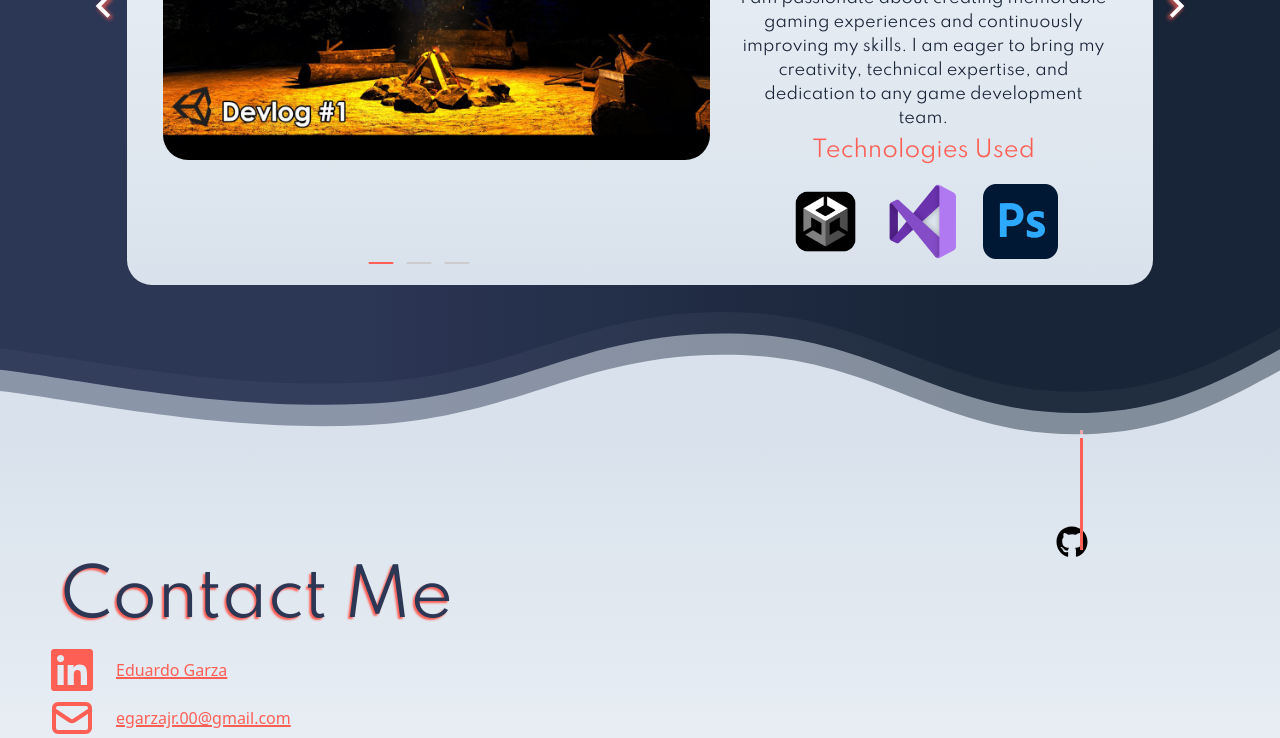
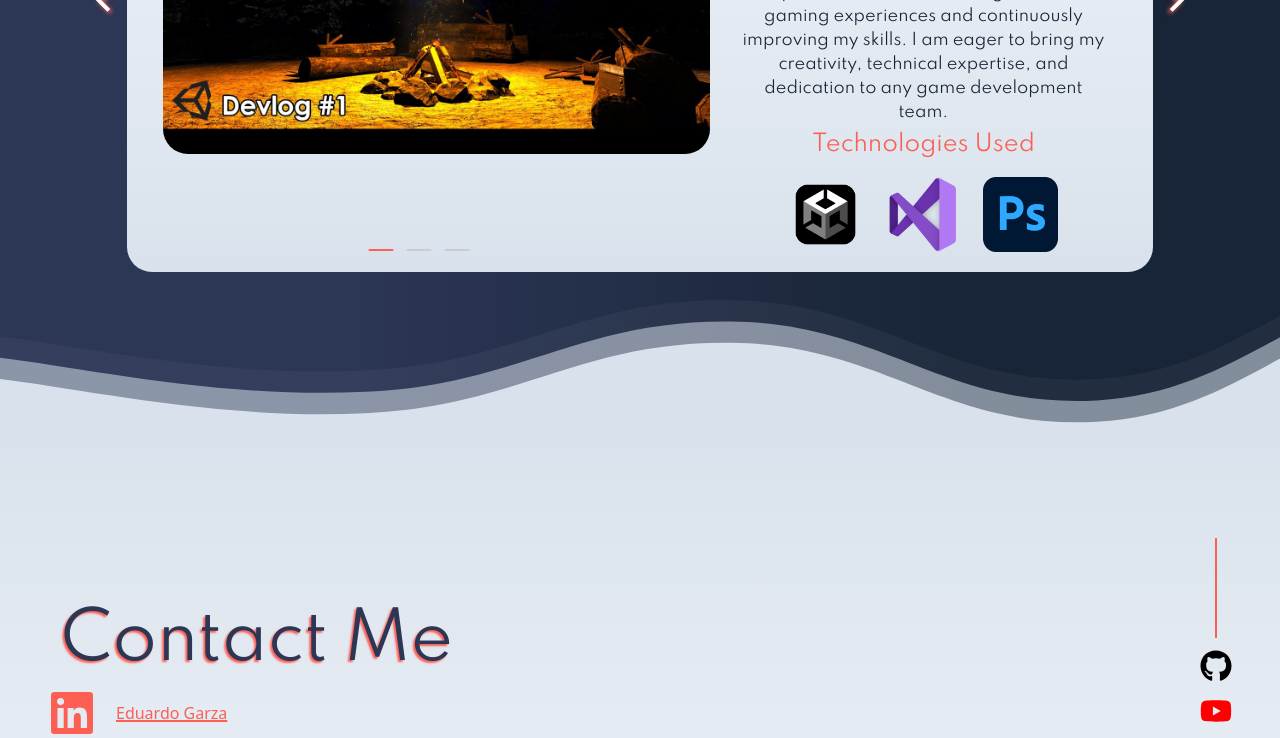
Before and after one commit to Garza-Dev/garzadev-portfolio, a Next.js app: page / in a window 1280 px wide. Shown: the part 2000-2738 px from the top of the page. Built offline with nearby package versions, Linux system fonts and the light colour scheme.

Commit message:
worked on navbar

```diff
--- a/src/app/globals.css
+++ b/src/app/globals.css
@@ -1,6 +1,10 @@
 @tailwind base;
 @tailwind components;
 @tailwind utilities;
+
+html {
+    scroll-behavior: smooth;
+}
 
 @font-face {
     font-family: 'SpartanRegular';
--- a/src/app/page.tsx
+++ b/src/app/page.tsx
@@ -1,30 +1,25 @@
+import Navbar from "@/components/Navbar/Navbar";
 import Hero from "@/components/Hero/Hero";
 import AboutMe from "@/components/About Me/AboutMe";
-import { useEffect } from "react";
-import Navbar from "@/components/Navbar/Navbar";
 import Projects from "@/components/Projects/Projects";
 import ContactMe from "@/components/Contact Me/Contact";
 import Footer from "@/components/Footer/Footer";
 
 export default function Home() {
-  // useEffect(() => {
-  //   document.querySelectorAll('a[href^="#"]').forEach(anchor => {
-  //     anchor.addEventListener('click', function (e) {
-  //       e.preventDefault();
-  //       document.querySelector((this as HTMLAnchorElement).getAttribute('href')!)!.scrollIntoView({
-  //         behavior: 'smooth'
-  //       });
-  //     });
-  //   });
-  // }, []);
 
   return (
     <>
       <Navbar />
       <Hero />
-      <AboutMe />
-      <Projects />
-      <ContactMe />
+      <section id='aboutMe'>
+        <AboutMe />
+      </section>
+      <section id='projects'>
+        <Projects />
+      </section>
+      <section id='contactMe'>
+        <ContactMe />
+      </section>
       <Footer />
     </>
   );
--- a/src/components/Contact Me/Contact.module.css
+++ b/src/components/Contact Me/Contact.module.css
@@ -37,23 +37,10 @@
 }
 
 .iconContainer {
-    position: absolute;
-    right: 15%;
-    height: 30vh;
+    display: flex;
+    flex-direction: column;
+    grid-gap: 0.8rem;
+    padding-top: 0.8rem;
+    padding-bottom: 0.8rem;
+    position: relative;
 }
-
-.verticalIconBarTop {
-    border-left: 3px solid #FE5F55;
-    height: 15vh;
-    position: absolute;
-    right: 15%;
-    bottom: 90%;
-}
-
-.verticalIconBarBottom {
-    border-left: 3px solid #FE5F55;
-    height: 15vh;
-    position: absolute;
-    right: 15%;
-    top: 90%;
-}
--- a/src/components/Contact Me/Contact.tsx
+++ b/src/components/Contact Me/Contact.tsx
@@ -2,7 +2,16 @@ import styles from './Contact.module.css';
 import { FaLinkedin } from "react-icons/fa";
 import { HiOutlineMail } from "react-icons/hi";
 import { FaGithub } from "react-icons/fa";
+import { FaYoutube } from "react-icons/fa";
 import Waves from '../Waves/Waves';
+
+const VerticalLine: React.FC = () => {
+    return (
+        <svg height="100" width="2" style={{ margin: '0 auto', display: 'block' }}>
+            <line x1="1" y1="0" x2="1" y2="100" style={{ stroke: '#FE5F55', strokeWidth: '2' }} />
+        </svg>
+    );
+}
 
 const ContactMe: React.FC = () => {
     return (
@@ -29,10 +38,17 @@ const ContactMe: React.FC = () => {
                         </div>
                     </div>
                 </div>
-                <div className={styles.iconContainer}>
-                    <div className={styles.verticalIconBarTop}></div>
-                    <FaGithub fontSize={32}/>
-                    <div className={styles.verticalIconBarBottom}></div>
+                <div data-aos="fade-left" className='flex flex-col'>
+                    <VerticalLine />
+                    <div className={styles.iconContainer}>
+                        <a href='https://github.com/Garza-Dev' target="_blank" rel="noopener noreferrer">
+                            <FaGithub fontSize={32} color='black' />
+                        </a>
+                        <a href='https://www.youtube.com/@TheCaptlesPRO' target="_blank" rel="noopener noreferrer">
+                        <FaYoutube fontSize={32} color='#FF0000' />
+                        </a>
+                    </div>
+                    <VerticalLine />
                 </div>
             </div>
 
--- a/src/components/Navbar/Navbar.tsx
+++ b/src/components/Navbar/Navbar.tsx
@@ -10,13 +10,13 @@ const Navbar: React.FC = () => {
             <nav className='flex justify-end px-8'>
                 <ul className='flex space-x-15'>
                     <li>
-                        <Link href="/about" className={styles.navTxt}><span>About Me</span></Link>
+                        <Link href="#aboutMe" className={styles.navTxt}><span>About Me</span></Link>
                     </li>
                     <li>
-                        <Link href="/projects" className={styles.navTxt}><span>Projects</span></Link>
+                        <Link href="#projects" className={styles.navTxt}><span>Projects</span></Link>
                     </li>
                     <li>
-                        <Link href="/contact" className={styles.navTxt}><span>Contact</span></Link>
+                        <Link href="#contactMe" className={styles.navTxt}><span>Contact</span></Link>
                     </li>
                     <li>
                         <Link href="/resume" className={styles.navTxt}><span>Resume</span></Link>
--- a/src/components/Projects/Maggie Garza/ProjectCard.tsx
+++ b/src/components/Projects/Maggie Garza/ProjectCard.tsx
@@ -29,7 +29,7 @@ const ProjectCard_MaggieGarza: React.FC = () => {
     }, []);
 
     return (
-        <div className={styles.card}>
+        <div className={`${styles.card} h-128`}>
             <img src={images[currentImageIndex]} alt={`MaggieGarza-${currentImageIndex}`} width="55%" height="auto" className={`mx-5 ${styles.projectImage}`}
                 style={fade ? { opacity: '1', transition: 'opacity 1s ease-in' } :
                     { opacity: '0', transition: 'opacity 1s ease-out' }}
--- a/src/components/Projects/ProjectCard.module.css
+++ b/src/components/Projects/ProjectCard.module.css
@@ -6,7 +6,6 @@
     flex-direction: row;
     border-radius: 25px;
     background: linear-gradient(180deg, #f0f4f8 0%, #d9e2ec 100%);
-    height: min-content;
     padding: 1rem;
 }
 
--- a/src/components/Projects/Scrap Management System/ProjectCard.tsx
+++ b/src/components/Projects/Scrap Management System/ProjectCard.tsx
@@ -29,7 +29,7 @@ const ProjectCard_SMS: React.FC = () => {
     }, []);
 
     return (
-        <div className={styles.card}>
+        <div className={`${styles.card} h-128`}>
             <img src={images[currentImageIndex]} alt={`SMS-${currentImageIndex}`} width="55%" height="auto" className={`mx-5 ${styles.projectImage}`}
                 style={fade ? { opacity: '1', transition: 'opacity 1s ease-in' } :
                     { opacity: '0', transition: 'opacity 1s ease-out' }}
--- a/src/components/Projects/The Bound/ProjectCard.tsx
+++ b/src/components/Projects/The Bound/ProjectCard.tsx
@@ -29,7 +29,7 @@ const ProjectCard_TheBound: React.FC = () => {
     }, []);
 
     return (
-        <div className={styles.card}>
+        <div className={`${styles.card} h-128`}>
             <img src={images[currentImageIndex]} alt={`TheBound-${currentImageIndex}`}width="55%" height="auto" className={`mx-5 ${styles.projectImage}`}
                 style={fade ? { opacity: '1', transition: 'opacity 1s ease-in' } :
                     { opacity: '0', transition: 'opacity 1s ease-out' }}
--- a/src/components/Projects/The Den/ProjectCard.tsx
+++ b/src/components/Projects/The Den/ProjectCard.tsx
@@ -30,7 +30,7 @@ const ProjectCard_TheDen: React.FC = () => {
     }, []);
 
     return (
-        <div className={styles.card}>
+        <div className={`${styles.card} h-128`}>
             <img src={images[currentImageIndex]} alt={`TheDen-${currentImageIndex}`} width="55%" height="auto" className={`mx-5 ${styles.projectImage}`}
                 style={fade ? { opacity: '1', transition: 'opacity 1s ease-in' } :
                     { opacity: '0', transition: 'opacity 1s ease-out' }}
--- a/tailwind.config.ts
+++ b/tailwind.config.ts
@@ -8,6 +8,9 @@ const config: Config = {
   ],
   theme: {
     extend: {
+      spacing: {
+        '128': '34rem'
+      },
       backgroundImage: {
         "gradient-radial": "radial-gradient(var(--tw-gradient-stops))",
         "gradient-conic":
```
